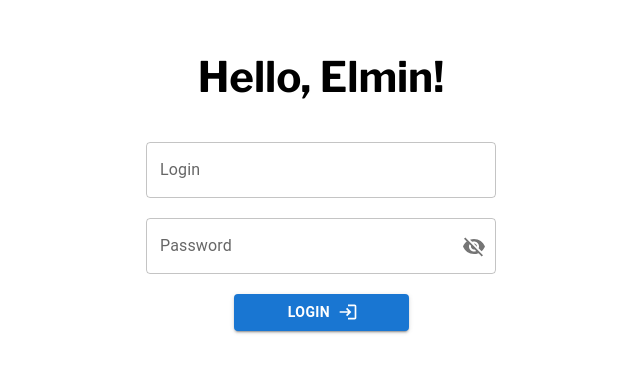
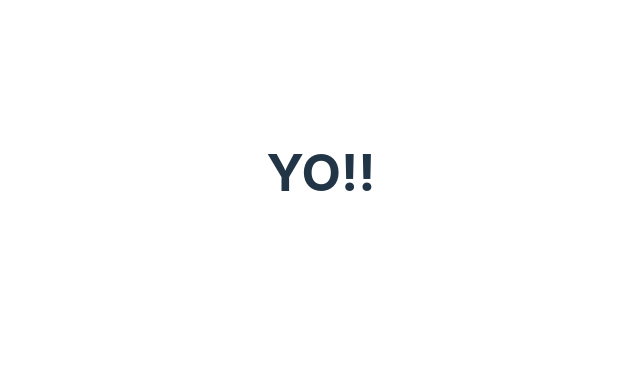
Before and after one commit to RomanCox/elminPortfolio_old, a React (Vite) app: page /admin in a window 1280 px wide. Shown: the part 228-600 px from the top of the page, without its empty margins (319-959 px from the left). Built offline with nearby package versions, Linux system fonts and the light colour scheme.

Commit message:
AdminPage & Login create

```diff
--- a/src/components/adminPage/adminPage.component.tsx
+++ b/src/components/adminPage/adminPage.component.tsx
@@ -6,7 +6,7 @@ import {
 import {LoginPage} from './loginPage.component.tsx';
 
 export const AdminPage = () => {
-    const [isRight, setIsRight] = useState(false);
+    const [isRight, setIsRight] = useState(true);
     const [isWrong, setIsWrong] = useState(false);
 
     return (
```
